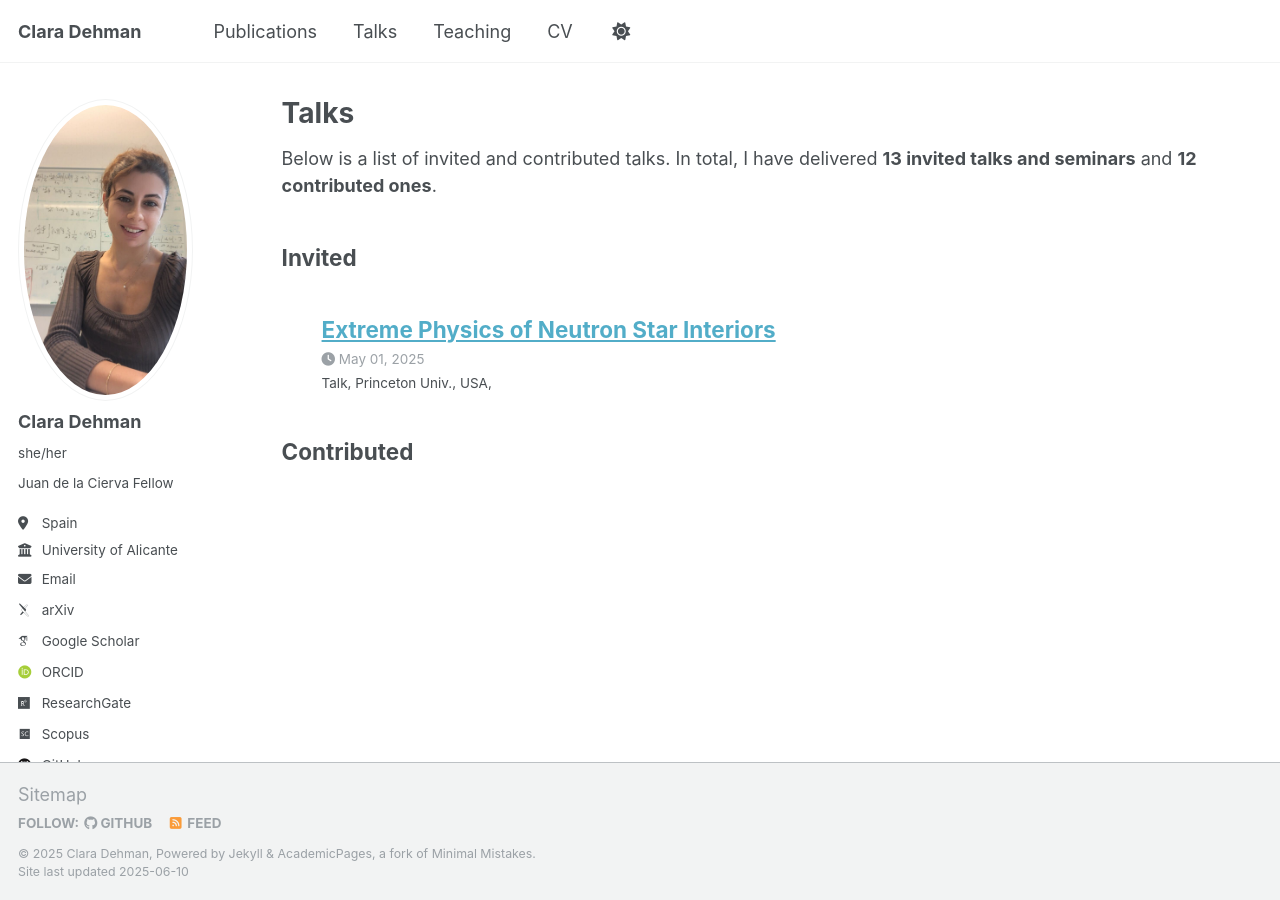
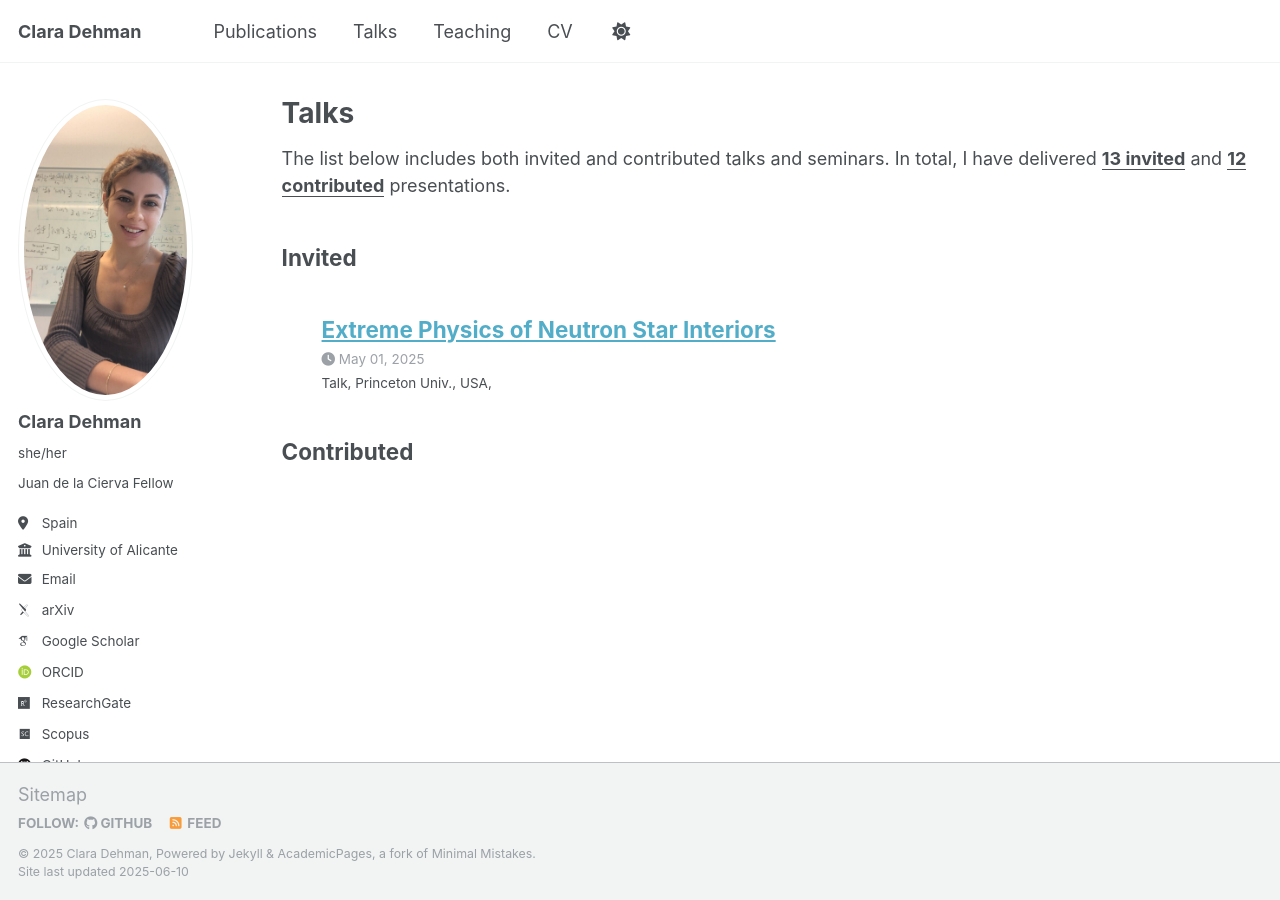
Before and after one commit to ClaraDehman/ClaraDehman.github.io, a Jekyll site: the page built from _pages/talks.html, in a window 1280 px wide. Built offline with Jekyll 4.4.1, drawn with Linux system fonts in a browser that asks for light colours; some web fonts are replaced.

Commit message:
improving the English description talks.html

```diff
--- a/_pages/talks.html
+++ b/_pages/talks.html
@@ -5,8 +5,8 @@ permalink: /talks/
 author_profile: true
 ---
 
-<p>Below is a list of invited and contributed talks.
-In total, I have delivered <strong>13 invited talks and seminars</strong> and <strong>12 contributed ones</strong>.</p>
+<p>The list below includes both invited and contributed talks and seminars.
+In total, I have delivered <strong><u>13 invited</u></strong> and <strong><u>12 contributed</u></strong> presentations.</p>
 
 {% if site.talkmap_link == true %}
   <p style="text-decoration:underline;">
```
